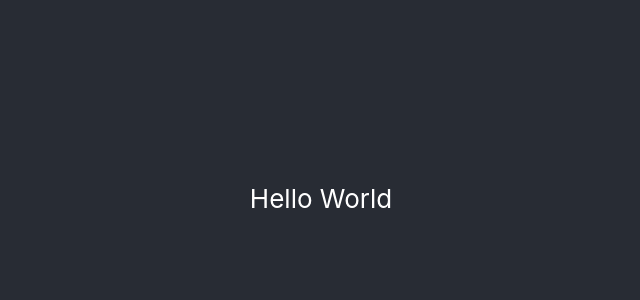
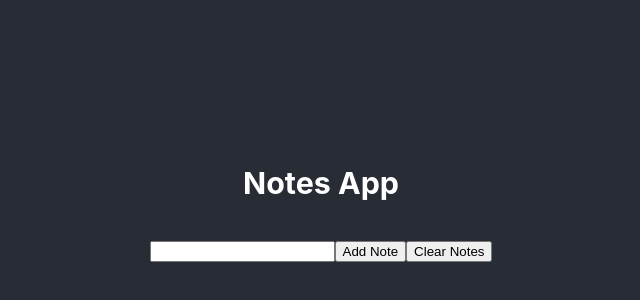
Before and after one commit to tonejk/notes_app_react, a React (Create React App) app: page / in a window 1280 px wide. Shown: the part 202-502 px from the top of the page, without its empty margins (319-959 px from the left). Built offline with nearby package versions, Linux system fonts and the light colour scheme.

Commit message:
added feature to add notes

```diff
--- a/src/App.js
+++ b/src/App.js
@@ -1,11 +1,34 @@
-import React from 'react';
+import React, { useState, useRef, useEffect } from 'react';
+import NoteList from "./components/NoteList";
 import './App.css';
 
-function App() {
+const App = () => {
+    const [notes, SetNotes] = useState([]);
+    const noteTextRef = useRef();
+
+    const handleAddNote = (e) => {
+        e.preventDefault();
+        const newNote = noteTextRef.current.value;
+        if(newNote === "") {
+            return null;
+        } else {
+            SetNotes(prevNotes => {
+                return [...prevNotes, {id: 1, name: newNote, complete: false}];
+            })
+        }
+        noteTextRef.current.value = null;
+    }
+
     return (
         <div className="App">
             <header className="App-header">
-        <p>Hello World</p>
+                <form>
+                    <h3>Notes App</h3>
+                    <input type="text" ref={noteTextRef}></input>
+                    <button onClick={handleAddNote}>Add Note</button>
+                    <button>Clear Notes</button>
+                    <NoteList initialNotes={notes}/>
+                </form>
             </header>
         </div>
     );
--- /dev/null
+++ b/src/components/Note.jsx
@@ -0,0 +1,15 @@
+import React from 'react';
+
+function Note({ id, name }) {
+
+    return (
+    <div>
+        <label>
+            <div>{name}</div>
+            <input type="checkbox"></input>
+        </label>
+    </div>
+    );
+    }
+
+export default Note;
--- /dev/null
+++ b/src/components/NoteList.jsx
@@ -0,0 +1,15 @@
+import React, { useState } from 'react';
+import Note from "./Note";
+
+const NoteList = ({ initialNotes }) => {
+
+    return (
+        <div>
+            {initialNotes.map(note => (
+                <Note key={note.id} {...note} />
+            ))}
+        </div>
+        );
+    }
+
+export default NoteList;
```
Lines whose indentation alone changed are shown as unchanged.
